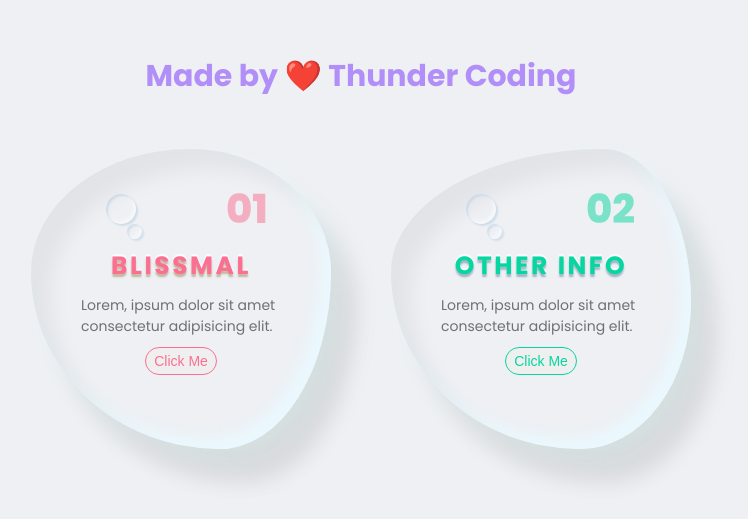
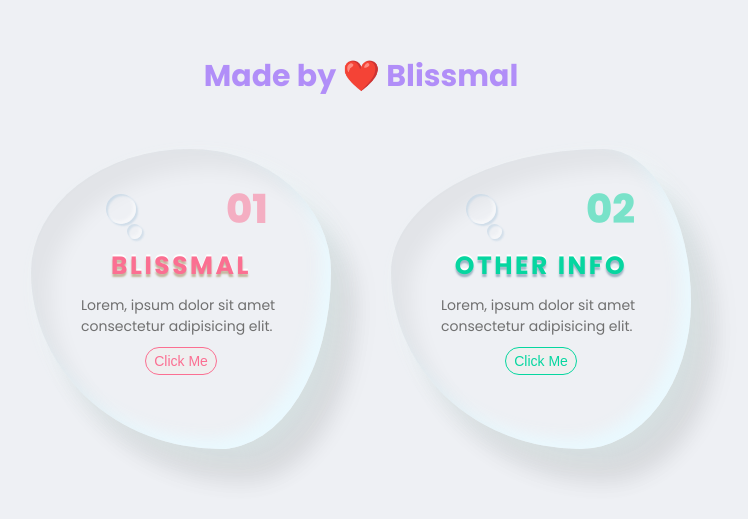
Before and after one commit to Blissmal/water-design-css, a plain HTML site: page index.html in a window 1280 px wide. Shown: the part 149-668 px from the top of the page, without its empty margins (279-1027 px from the left). Drawn offline with Linux system fonts and the light colour scheme.

Commit message:
Update index.html

```diff
--- a/index.html
+++ b/index.html
@@ -9,7 +9,7 @@
 <body>
 
     <div class="container">
-        <h1>Made by ❤️ Thunder Coding</h1>
+        <h1>Made by ❤️ Blissmal</h1>
         <div class="cards">
             <div class="card card-1">
                 <div class="card__content">
```
